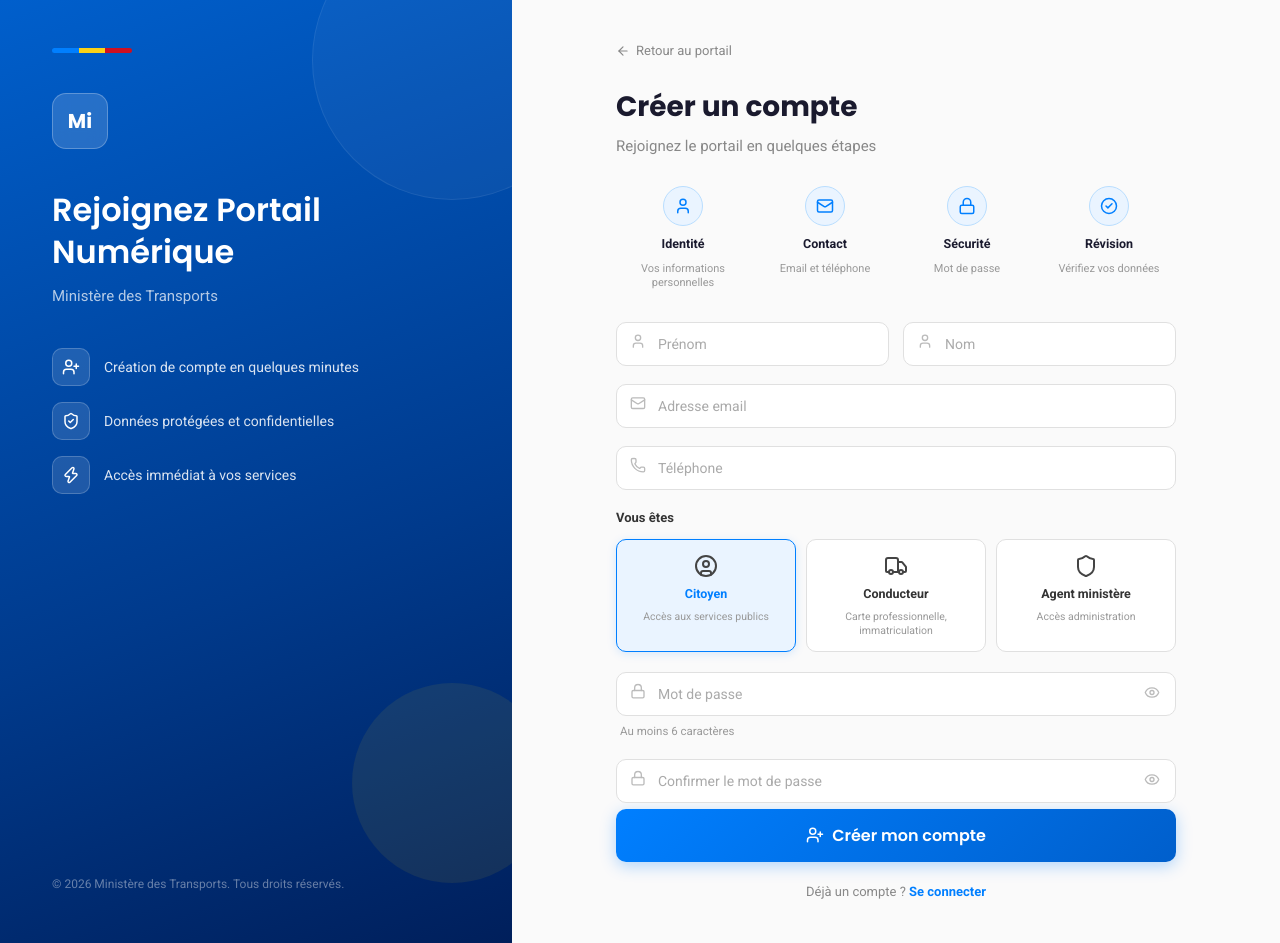
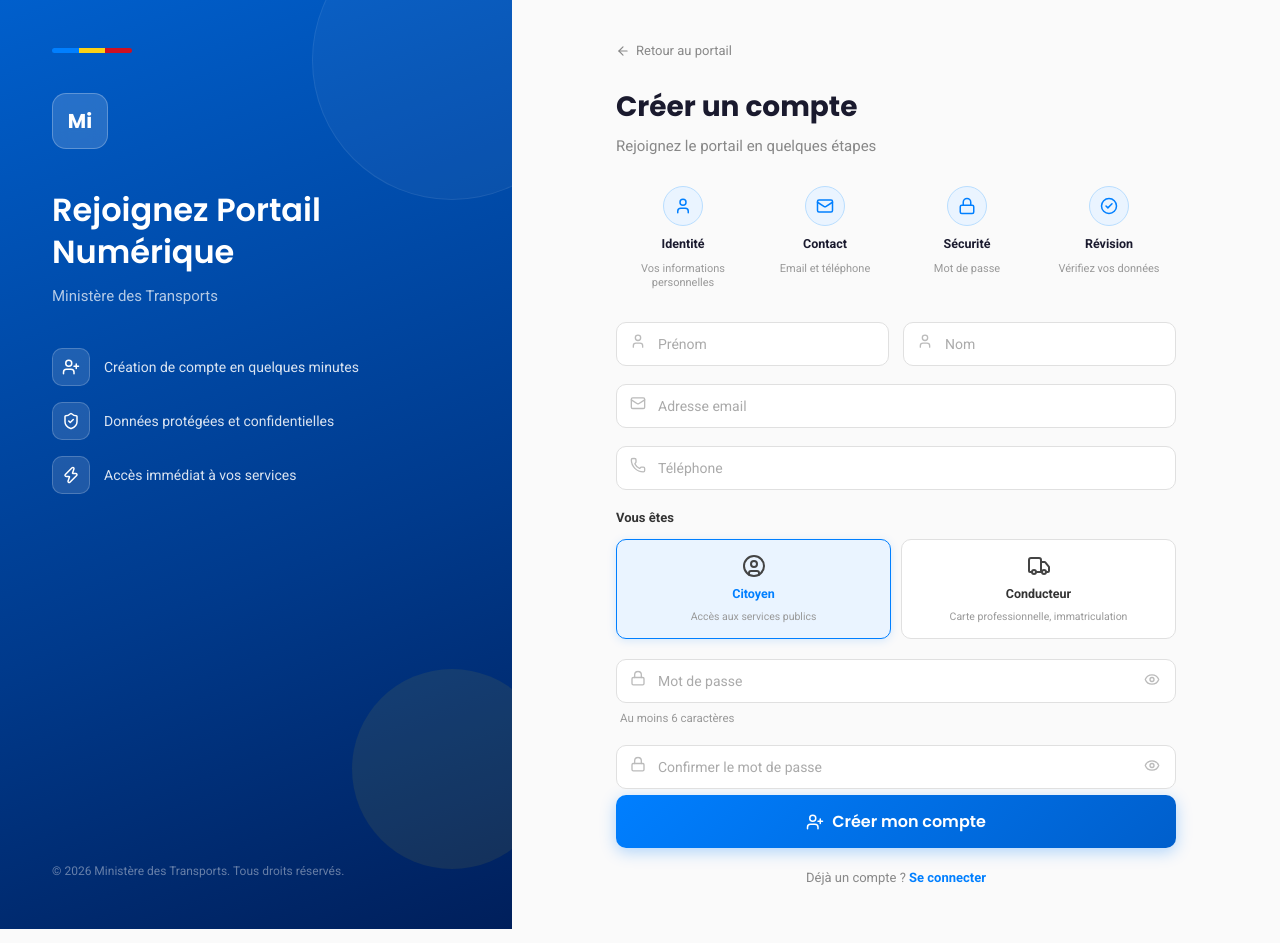
Before and after one commit to paladin-2024/WS-CNPR, a PHP site: page /register in a window 1280 px wide. Run offline with PHP 8.4, Linux system fonts and the light colour scheme; data that the repository does not hold is empty; some libraries are stand-ins or nearby versions.

Commit message:
Remove 'agent' from public registration UI, fix now-2-column grid
Followup to the register() allow-list fix: the UI still visibly offered
'Agent ministère' as a role option even though the backend now silently
downgrades any non-citoyen/conducteur selection to citoyen - a user picking
'Agent' would get a citoyen account with no explanation, which looks like a
bug. Removed the option from roleOptions and adjusted the role-cards grid
from a hardcoded 3-column layout to auto-fit so it isn't left with an
awkward empty slot for 2 cards.

Verified locally: /register renders exactly the 2 remaining role cards, no
layout gap.

```diff
--- a/app/Controllers/AuthController.php
+++ b/app/Controllers/AuthController.php
@@ -89,10 +89,12 @@ class AuthController extends Controller
             ['label' => 'Révision',  'description' => 'Vérifiez vos données',           'icon' => 'check-circle-2'],
         ];
 
+        // Only self-service roles - AuthController::register() now rejects
+        // anything else. Ministry/admin accounts are provisioned by an
+        // existing admin (/admin/utilisateurs), never via public signup.
         $roleOptions = [
             ['value' => 'citoyen',    'label' => 'Citoyen',        'icon' => 'user-circle', 'description' => 'Accès aux services publics'],
             ['value' => 'conducteur', 'label' => 'Conducteur',     'icon' => 'truck',       'description' => 'Carte professionnelle, immatriculation'],
-            ['value' => 'agent',      'label' => 'Agent ministère', 'icon' => 'shield',      'description' => 'Accès administration'],
         ];
 
         $this->render('auth/register', [
--- a/app/Views/auth/register.php
+++ b/app/Views/auth/register.php
@@ -91,7 +91,7 @@ $appLogo = ConfigController::get('app_logo', '');
 /* Role cards */
 .role-cards {
   display: grid;
-  grid-template-columns: repeat(3, 1fr);
+  grid-template-columns: repeat(auto-fit, minmax(140px, 1fr));
   gap: 10px;
   margin-bottom: 20px;
 }
```
